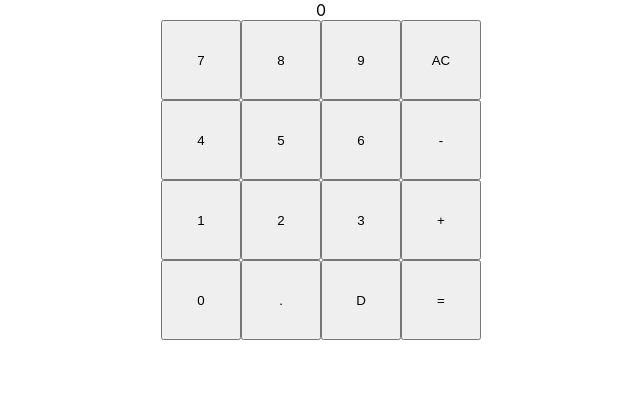
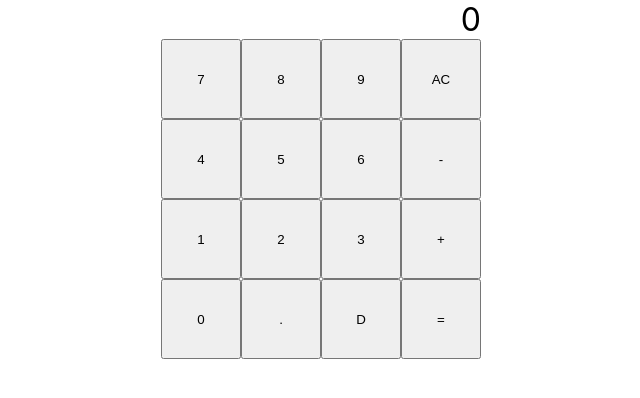
Before and after one commit to ErinaHasegawa0422/Calculator_app, a React (Create React App) app: page / in a window 1280 px wide. Shown: the top 398 px of the page, without its empty margins (319-959 px from the left). Built offline with nearby package versions, Linux system fonts and the light colour scheme.

Commit message:
add display

```diff
--- a/src/component/Calculator.scss
+++ b/src/component/Calculator.scss
@@ -1,3 +1,10 @@
+.display {
+    width: 320px;
+    margin: 0 auto;
+    text-align: right;
+    font-size: 32px;
+}
+
 .buttonPanel {
     button {
         width: 80px;
--- a/src/component/Display.tsx
+++ b/src/component/Display.tsx
@@ -1,4 +1,4 @@
 
 export default function Display(props: {value: string;}) {
-    return <div>{props.value}</div>
+    return <div className = "display">{props.value}</div>
 }
```
